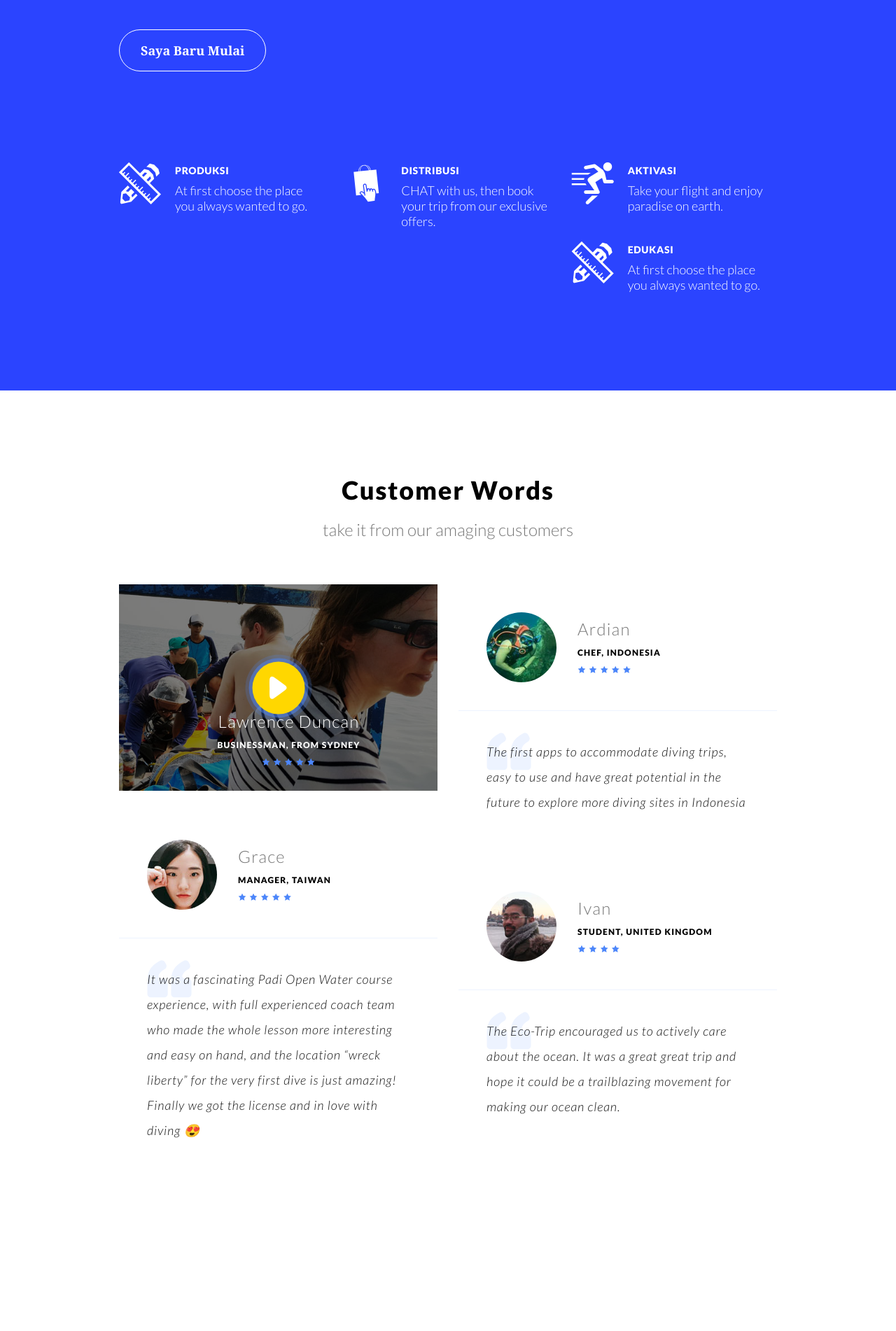
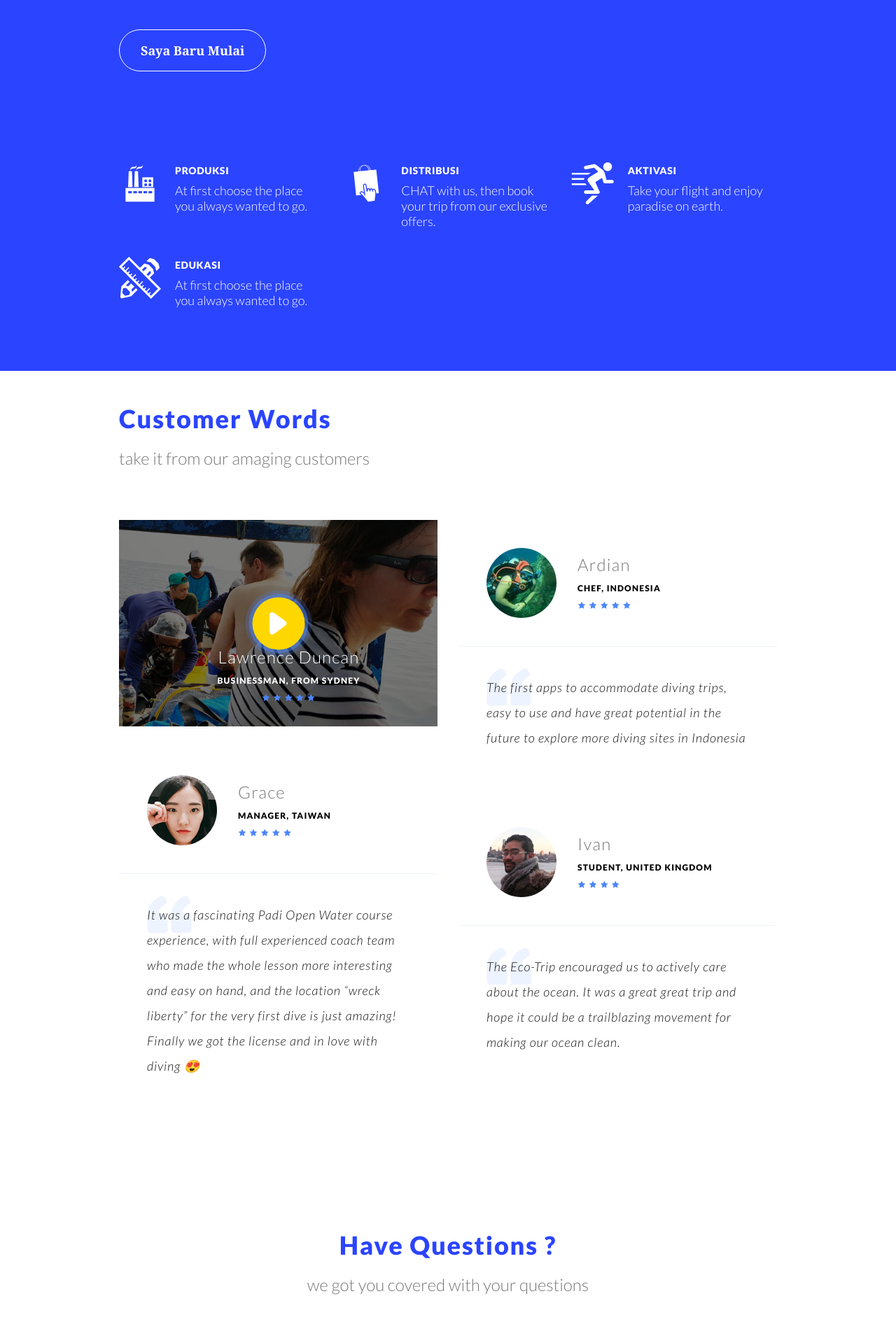
Before and after one commit to kemtol/fashion-pria, a Jekyll site: the page built from index.html, in a window 1280 px wide. Shown: the part 344-2246 px from the top of the page at 70% size. Built offline with Jekyll 4.4.1, drawn with Linux system fonts in a browser that asks for light colours.

Commit message:
no message

```diff
--- a/_includes/header.html
+++ b/_includes/header.html
@@ -36,7 +36,7 @@
 				<div class="row">
 					<div class="col-md-4 col-sm-6">
 						<div class="single-process">
-							<i class="icofont-instrument"></i>
+							<i class="icofont-industries-2"></i>
 							<h6>Produksi</h6>
 							<p>At first choose the place you always wanted to go.</p>
 						</div>
--- a/_includes/testimonials.html
+++ b/_includes/testimonials.html
@@ -2,7 +2,7 @@
 		<div class="testimonials-section" id="reviews">
 			<div class="container">
 				<div class="section-head">
-					<div class="row text-center">
+					<div class="row">
 						<div class="col-md-12">
 							<h4><span>Customer </span>Words</h4>
 							<p class="lead">take it from our amaging customers</p>
--- a/style.scss
+++ b/style.scss
@@ -80,6 +80,10 @@
 	font-weight:300;
 	letter-spacing:0.05em;
 }
+.clearfix{
+	clear:both;
+}
+
 
 /*
 
@@ -272,18 +276,18 @@
 	background:rgba(0,0,0,.5);
 }
 .section-head{
-	padding:124px 0 40px;
+	padding:5rem 0;
 	@include mobile{
 		padding:5rem 0 2.5rem
 	}
 }
 .section-head h4{
 	font-weight:900;
-	color:#000;
+	color:#2b44ff;
 	padding-bottom:21px;
 }
 .section-head h4 span{
-	color:#000;
+	color:#2b44ff;
 }
 .section-head p{
 	color:#777;
@@ -495,7 +499,7 @@
 /*.process-section*/
 
 .process-section{
-	padding: 5rem 0 10rem 0;
+	padding: 5rem 0;
 	background: #2b44ff;
 	@include mobile{
 		padding:5rem 0 2rem;
```
